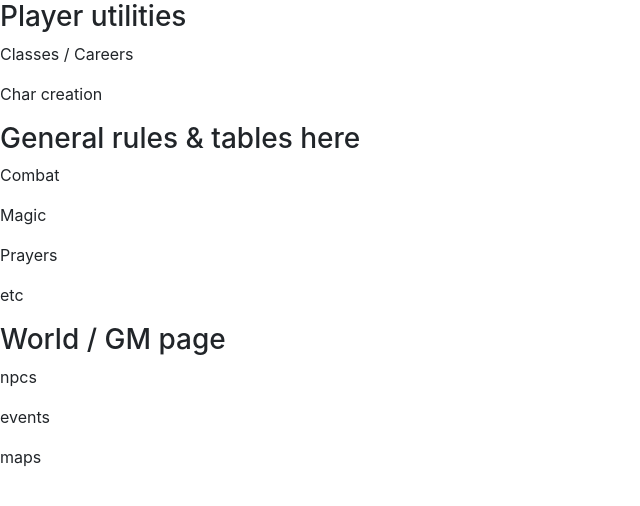
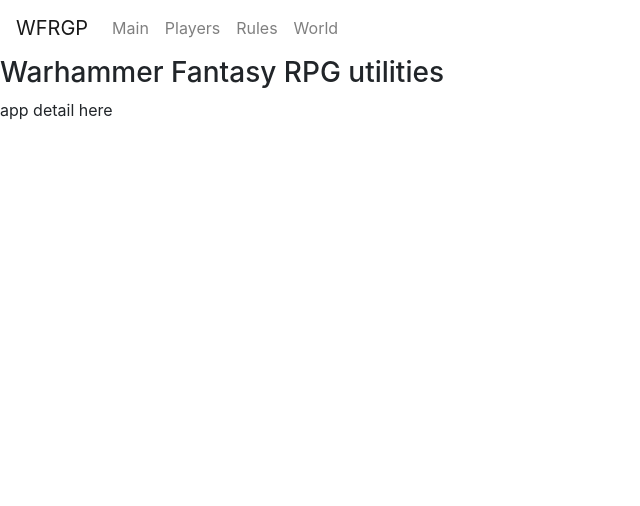
Before and after one commit to eliasker/wfrpg_gm_tools, a React (Create React App) app: page / in a window 1280 px wide. Shown: the top 506 px of the page, without its empty margins (0-640 px from the left). Built offline with nearby package versions, Linux system fonts and the light colour scheme; the HTML template or start-up script is replaced by a standard one.

Commit message:
react-router & basic bootstrap navbar

```diff
--- a/src/App.js
+++ b/src/App.js
@@ -1,17 +1,51 @@
 import React from 'react'
 import './index.css'
 import 'bootstrap/dist/css/bootstrap.min.css'
+import {
+  BrowserRouter as Router,
+  Switch,
+  Route,
+  Link
+} from 'react-router-dom'
 
 import Players from './components/players/Players'
 import Rules from './components/rules/Rules'
 import World from './components/world/World'
+import { Navbar, Nav } from 'react-bootstrap'
 
 const App = () => {
+
+  const Main = () => (
+    <div>
+      <h3>Warhammer Fantasy RPG utilities</h3>
+      <p>app detail here</p>
+    </div>
+  )
+
   return (
     <div>
-      <Players />
-      <Rules />
-      <World />
+      <Router>
+        <Navbar>
+          <Navbar.Brand as={Link} to="/">
+            WFRGP
+          </Navbar.Brand>
+          <Navbar.Collapse>
+            <Nav>
+              <Link to="/" className="nav-link">Main</Link>
+              <Link to="/players" className="nav-link">Players</Link>
+              <Link to="/rules" className="nav-link">Rules</Link>
+              <Link to="/world" className="nav-link">World</Link>
+            </Nav>
+          </Navbar.Collapse>
+        </Navbar>
+
+        <Switch>
+          <Route exact path="/"><Main /></Route>
+          <Route path="/players"><Players /></Route>
+          <Route path="/rules"><Rules /></Route>
+          <Route path="/world"><World /></Route>
+        </Switch>
+      </Router>
     </div>
   )
 }
```
